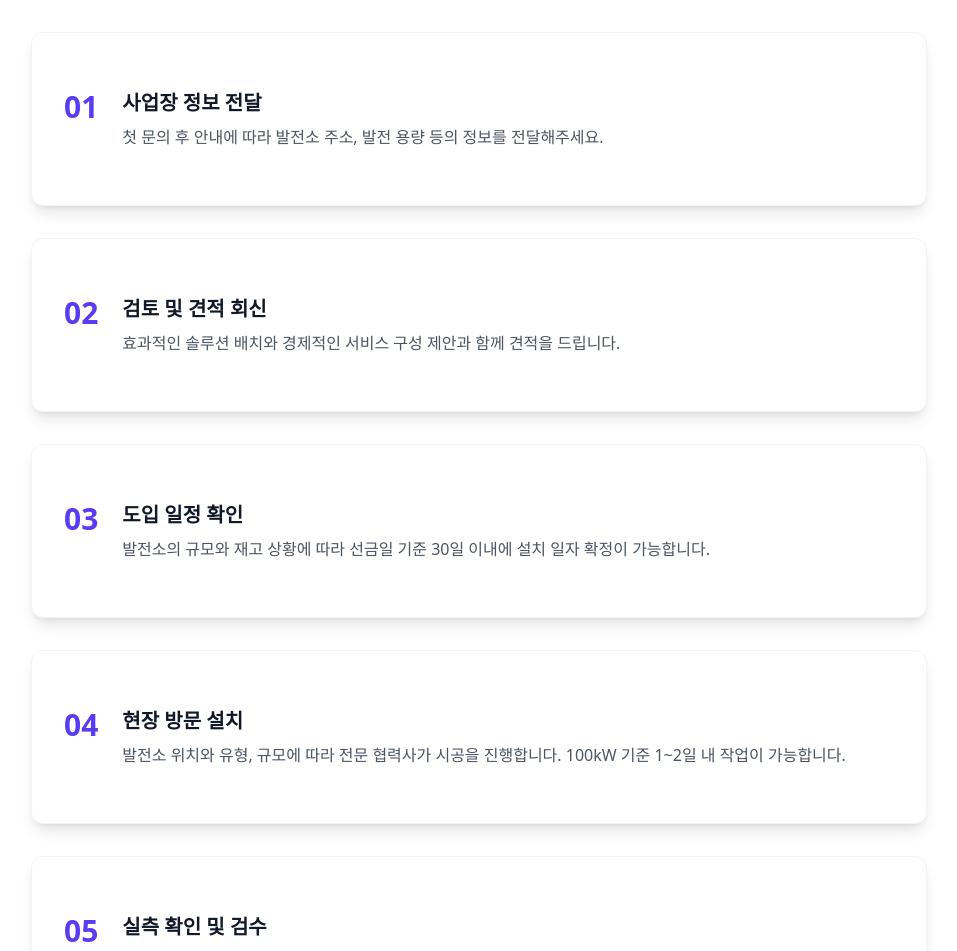
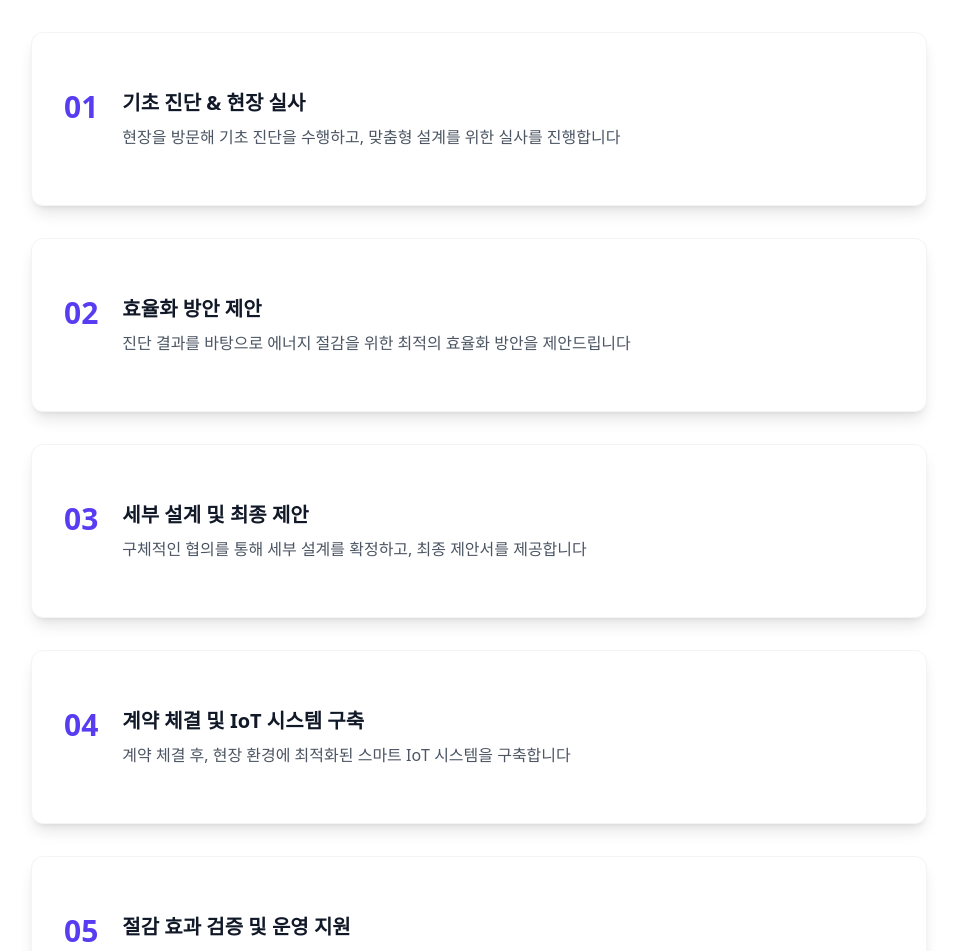
Before and after one commit to xlxhollywood/merlotlab-b2b, a Next.js app: page /contact in a window 1280 px wide. Shown: the part 4100-5051 px from the top of the page, without its empty margins (161-1118 px from the left). Built offline with nearby package versions, Linux system fonts and the light colour scheme.

Commit message:
Fix: fix card component animation & process text edit

```diff
--- a/src/app/contact/page.tsx
+++ b/src/app/contact/page.tsx
@@ -25,15 +25,22 @@ export default function MerlotlabTossStyle() {
     threshold: 0.6,
   })
 
+  // 카드 섹션을 위한 별도의 useInView 추가
+  const { ref: cardsRef, inView: cardsInView } = useInView({
+    triggerOnce: true,
+    threshold: 0.3,
+  })
+
   const [scrollY, setScrollY] = useState(0)
   const [activeSection, setActiveSection] = useState(0)
 
+  // 실제 가격 데이터로 변경 (애니메이션 효과를 보기 위해)
   const pricingData = [
-    { title: "제품 공급가", subtitle: "(모델 별 상이)", price: 0, unit: "원", icon: Cpu },
-    { title: "설치 공사비", subtitle: " ", price: 0, unit: "원", icon: Shield },
-    { title: "무선 통신비", subtitle: " ", price: 0, unit: "원", icon: Zap },
-    { title: "시스템 구축비", subtitle: " ", price: 0, unit: "원", icon: Cpu },
-    { title: "컨설팅 및 설계비", subtitle: "(에너지 진단, 설계 컨설팅 포함)", price: 0, unit: "원", icon: Shield },
+    { title: "제품 공급가", subtitle: "(모델 별 상이)", price: 1500000, unit: "원", icon: Cpu },
+    { title: "설치 공사비", subtitle: " ", price: 800000, unit: "원", icon: Shield },
+    { title: "무선 통신비", subtitle: " ", price: 200000, unit: "원", icon: Zap },
+    { title: "시스템 구축비", subtitle: " ", price: 1200000, unit: "원", icon: Cpu },
+    { title: "컨설팅 및 설계비", subtitle: "(에너지 진단, 설계 컨설팅 포함)", price: 500000, unit: "원", icon: Shield },
   ]
 
   const quoteFormRef = useRef<HTMLDivElement>(null)
@@ -186,7 +193,7 @@ export default function MerlotlabTossStyle() {
           </div>
 
           {/* Cards Grid - 6 column grid for offset positioning */}
-          <div className="grid grid-cols-1 sm:grid-cols-2 lg:grid-cols-6 gap-4 sm:gap-6 lg:gap-4">
+          <div ref={cardsRef} className="grid grid-cols-1 sm:grid-cols-2 lg:grid-cols-6 gap-4 sm:gap-6 lg:gap-4">
             {pricingData.map((item, idx) => {
               return (
                 <Card
@@ -218,10 +225,20 @@ export default function MerlotlabTossStyle() {
                         )}
                       </div>
 
-                      {/* Price */}
+                      {/* Price with Animation */}
                       <div className="pt-2">
                         <p className="text-xl sm:text-2xl font-bold text-[#583CF2] group-hover:text-[#4c35d1] transition-colors duration-300">
-                          {item.price}
+                          {cardsInView ? (
+                            <CountUp
+                              start={item.price}
+                              end={0}
+                              duration={2} // 2.5에서 2로 변경 (헤더와 동일하게)
+                              delay={0} // idx * 0.2에서 0으로 변경 (동시 시작)
+                              separator=","
+                            />
+                          ) : (
+                            item.price.toLocaleString()
+                          )}
                           {item.unit}
                         </p>
                       </div>
@@ -255,30 +272,28 @@ export default function MerlotlabTossStyle() {
             {[
               {
                 step: "01",
-                title: "사업장 정보 전달",
-                description: "첫 문의 후 안내에 따라 발전소 주소, 발전 용량 등의 정보를 전달해주세요.",
+                title: "기초 진단 & 현장 실사",
+                description: "현장을 방문해 기초 진단을 수행하고, 맞춤형 설계를 위한 실사를 진행합니다",
               },
               {
                 step: "02",
-                title: "검토 및 견적 회신",
-                description: "효과적인 솔루션 배치와 경제적인 서비스 구성 제안과 함께 견적을 드립니다.",
+                title: " 효율화 방안 제안",
+                description: "진단 결과를 바탕으로 에너지 절감을 위한 최적의 효율화 방안을 제안드립니다",
               },
               {
                 step: "03",
-                title: "도입 일정 확인",
-                description: "발전소의 규모와 재고 상황에 따라 선금일 기준 30일 이내에 설치 일자 확정이 가능합니다.",
+                title: "세부 설계 및 최종 제안",
+                description: "구체적인 협의를 통해 세부 설계를 확정하고, 최종 제안서를 제공합니다",
               },
               {
                 step: "04",
-                title: "현장 방문 설치",
-                description:
-                  "발전소 위치와 유형, 규모에 따라 전문 협력사가 시공을 진행합니다. 100kW 기준 1~2일 내 작업이 가능합니다.",
+                title: "계약 체결 및 IoT 시스템 구축",
+                description: "계약 체결 후, 현장 환경에 최적화된 스마트 IoT 시스템을 구축합니다",
               },
               {
                 step: "05",
-                title: "실측 확인 및 검수",
-                description:
-                  "14일간 집중 모니터링을 통해 적합한 초기값을 조절합니다. 세팅이 완료된 시스템은 모니터링 매뉴얼과 함께 제공드립니다.",
+                title: "절감 효과 검증 및 운영 지원",
+                description: "절감 효과를 검증하고, 안정적인 운영을 위한 지원을 제공합니다",
               },
             ].map((item, idx) => (
               <FadeInUp key={item.step /* 또는 key={idx} */}>
```
